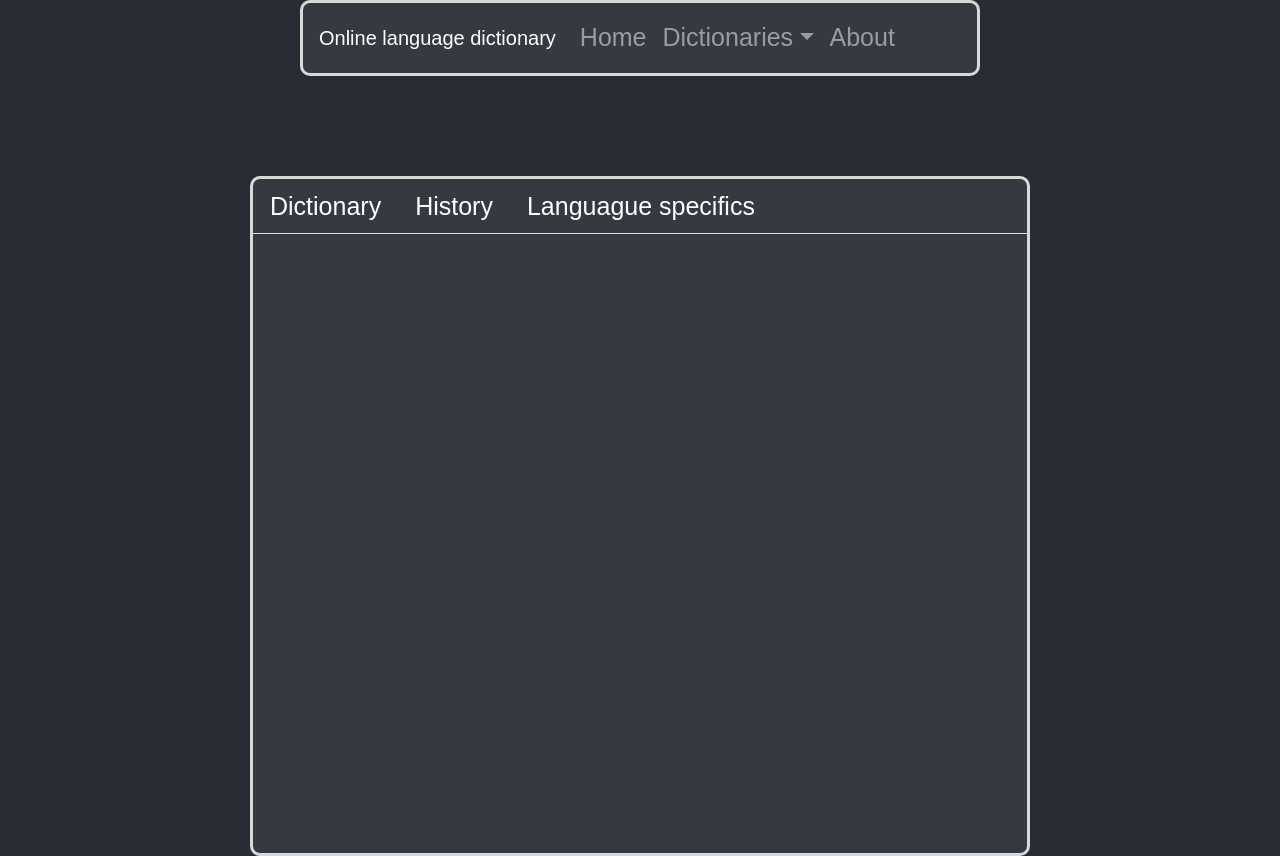
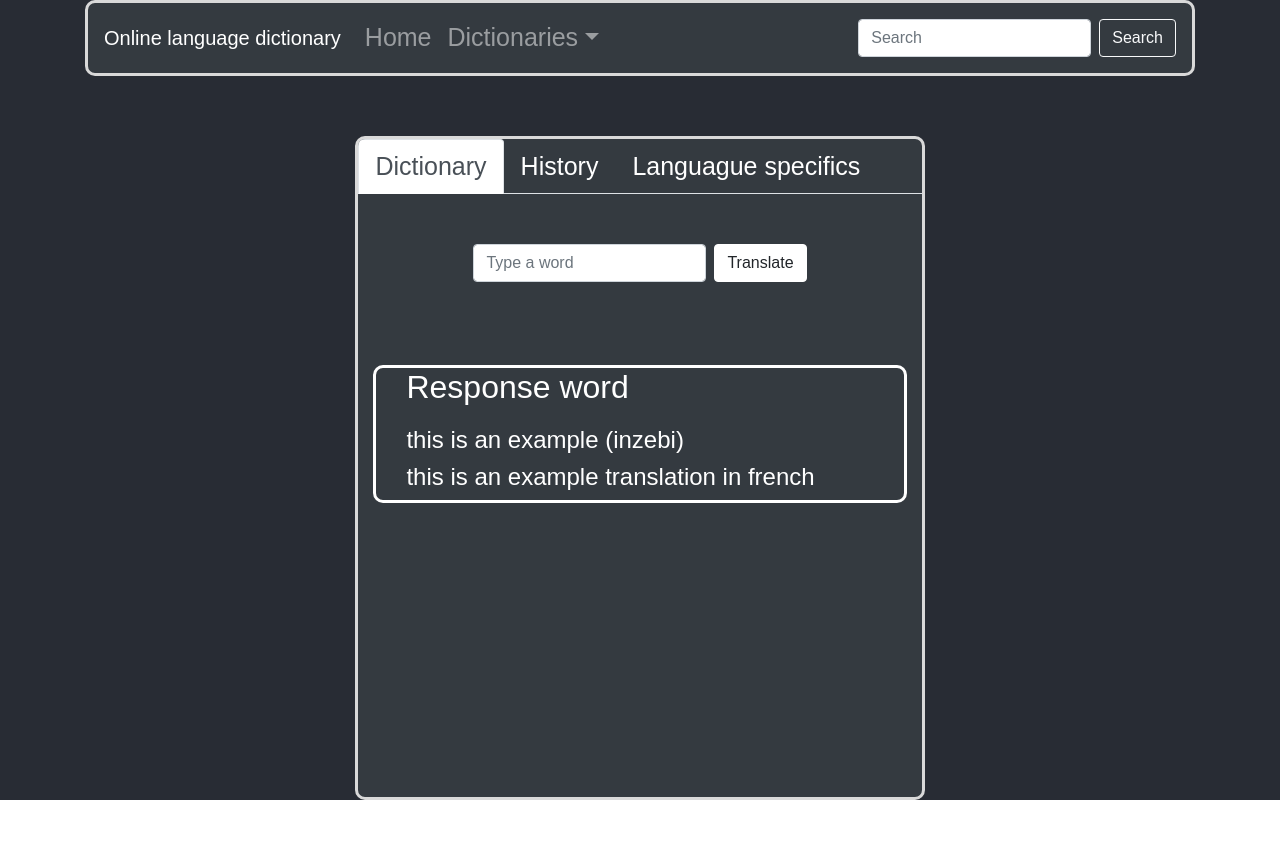
Before and after one commit to DanRobS/GabonLanguagesFrontEnd, a React (Create React App) app: page /Dictionaries/Nzebi in a window 1280 px wide. After the commit the page ends 800 px from the top, so only its background shows below. Built offline with nearby package versions, Linux system fonts and the light colour scheme.

Commit message:
Layout CSS update

```diff
--- a/src/App.css
+++ b/src/App.css
@@ -6,12 +6,22 @@
   justify-content: center;
   font-size: 50px;
   color: white;
-  overflow: auto;
+  display: flex;
+  flex-wrap: wrap;
+}
+
+#navbar-div {
+  flex-direction: column;
+}
+
+#center-div {
+  display: flex;
+  flex: 1;
+  width: inherit;
+  padding-top: 60px;
 }
 
 .Navbar {
-    margin-left: 300px;
-    margin-right: 300px;
   font-size: 25px;
   font-family: sans-serif;
   border-radius: 10px;
--- a/src/App.js
+++ b/src/App.js
@@ -4,7 +4,8 @@ import Home from './Components/Home'
 import About from './Components/About'
 import LanguageInfo from './Components/LanguageInfo'
 import React from 'react'
-import { Navbar, Nav, NavDropdown } from 'react-bootstrap'
+import { Navbar, Nav, NavDropdown, Form, FormControl,
+          Button } from 'react-bootstrap'
 import { Route, BrowserRouter as Router, Link,
           Switch } from 'react-router-dom'
 
@@ -15,10 +16,14 @@ class App extends React.Component {
       <div className="App">
 
         <Router>
+
+          <div id="navbar-div" className="container">
             <Navbar collapseOnSelect expand="lg" bg="dark"
                     variant="dark" className="Navbar">
               <Navbar.Brand className="Navbar-Brand"
                   href="/">Online language dictionary</Navbar.Brand>
+              <Navbar.Toggle aria-controls="basic-navbar-nav" />
+              <Navbar.Collapse id="basic-navbar-nav">
               <Nav className="mr-auto">
                 <Nav.Item>
                   <Nav.Link className="homeLink" href="/">Home</Nav.Link>
@@ -28,19 +33,25 @@ class App extends React.Component {
                   <NavDropdown.Item as={Link} to="/Dictionaries/Nzebi">Nzebi</NavDropdown.Item>
                   <NavDropdown.Item as={Link} to="/Dictionaries/Fang">Fang</NavDropdown.Item>
                 </NavDropdown>
-              <Nav.Item>
-                <Nav.Link className="homeLink" href="/about">About</Nav.Link>
-              </Nav.Item>
+
               </Nav>
+              <Form inline>
+                <FormControl type="text" placeholder="Search" className="mr-sm-2" />
+                <Button variant="outline-light">Search</Button>
+              </Form>
+              </Navbar.Collapse>
             </Navbar>
+          </div>
 
+          <div id="center-div" className="container">
             <Switch>
               <Route exact path='/' component={Home}></Route>
               <Route exact path='/Dictionaries/Nzebi' component={LanguageInfo}></Route>
               <Route exact path='/about' component={About}></Route>
             </Switch>
+          </div>
+        </Router>
 
-        </Router>
       </div>
     );
   }
--- a/src/Components/Home.js
+++ b/src/Components/Home.js
@@ -1,9 +1,10 @@
 import React from 'react'
+import '../Components_styles/Home.css'
 
 class Home extends React.Component {
   render() {
     return (
-      <div className='Main-div'>
+      <div id='Main-div' className="container">
         <h1>Home</h1>
       </div>
     )
--- a/src/Components/LanguageInfo.js
+++ b/src/Components/LanguageInfo.js
@@ -12,14 +12,15 @@ class LanguageInfo extends React.Component {
     return (
       <div className="Tabs">
         <Switch>
-          <Tabs defaultActiveKey="profile" id="uncontrolled-tab-example">
-            <Tab eventKey="dictionary" title="Dictionary">
+          <Tabs defaultActiveKey="Dictionary" id="uncontrolled-tab-example"
+            className="container">
+            <Tab eventKey="Dictionary" title="Dictionary">
               <Route exact path='/Dictionaries/Nzebi' component={Dictionary}></Route>
             </Tab>
-            <Tab eventKey="history" title="History">
+            <Tab eventKey="History" title="History">
               <Route exact path='/Dictionaries/Nzebi' component={History}></Route>
             </Tab>
-            <Tab eventKey="language specifics"
+            <Tab eventKey="Hanguage specifics"
                   title="Languague specifics">
               <Route exact path='/Dictionaries/Nzebi' component={LanguageSpecifics}></Route>
             </Tab>
--- a/src/Components/LanguagueInfoTabs/Dictionary.js
+++ b/src/Components/LanguagueInfoTabs/Dictionary.js
@@ -8,7 +8,7 @@ class Dictionary extends React.Component {
 
   render() {
     return (
-      <div className="Main_div" class="container">
+      <div id="Main_div" className="container">
         <div className="Form_div">
           <Form inline className="Input_form">
             <Form.Label htmlFor="inlineFormInputName2" srOnly>
@@ -24,10 +24,10 @@ class Dictionary extends React.Component {
             </Button>
           </Form>
         </div>
-        <div className="Response_div">
-          <h2 className="Response_word"> Response word </h2>
-          <h4 className="Response_example"> this is an example (inzebi) </h4>
-          <h4 className="Response_translation"> this is an example translation in french </h4>
+        <div id="Response_div">
+            <h2 className="Response_word"> Response word </h2>
+            <h4 className="Response_example"> this is an example (inzebi) </h4>
+            <h4 className="Response_translation"> this is an example translation in french </h4>
         </div>
       </div>
     )
--- a/src/Components/LanguagueInfoTabs/LanguageSpecifics.js
+++ b/src/Components/LanguagueInfoTabs/LanguageSpecifics.js
@@ -7,7 +7,7 @@ import '../../custom.scss'
 class LanguageSpecifics extends React.Component {
   render(){
     return (
-      <div className="Main_div" >
+      <div className="Main_div" className="container" >
         <Jumbotron className="Jumbotron_div" class="container">
           <h1 className="Section_title">Rule title</h1>
           <p className="Section_text">
--- a/src/Components_styles/Home.css
+++ b/src/Components_styles/Home.css
@@ -1,13 +1,10 @@
-.Main-div {
+#Main-div {
   overflow: auto;
-  margin-top: 100px;
-  margin-left: 250px;
-  margin-right: 250px;
   font-size: 25px;
   font-family: sans-serif;
   border-style: solid;
   border-radius: 10px;
   border-color: #d9d9d9;
-  height: 680px;
+  width: auto;
   background-color: #343a40;
 }
--- a/src/Components_styles/LanguageInfo.css
+++ b/src/Components_styles/LanguageInfo.css
@@ -1,13 +1,10 @@
 .Tabs {
   overflow: auto;
-  margin-top: 100px;
-  margin-left: 250px;
-  margin-right: 250px;
   font-size: 25px;
   font-family: sans-serif;
   border-style: solid;
   border-radius: 10px;
   border-color: #d9d9d9;
-  height: 680px;
+  height: auto;
   background-color: #343a40;
 }
--- a/src/Components_styles/LanguageInfoStyles/Dictionary.css
+++ b/src/Components_styles/LanguageInfoStyles/Dictionary.css
@@ -1,15 +1,11 @@
-.Main_div {
-  margin: 100px;
-  /*
-  border-style: solid;
-  border-color: #d9d9d9;
-  border-radius: 10px;
-  */
+#Main_div {
+
 }
 
 .Form_div {
   margin-left: 100px;
   margin-right: 100px;
+
   /*
   border-style: dashed;
   */
@@ -20,8 +16,11 @@
   margin-bottom: 50px;
 }
 
-  .Response_div {
-    margin: 100px;
+#Response_div {
+  margin-top: 75px;
+  margin-bottom: 75px;
+  padding-left: 20px;
+  padding-right: 20px;
   border-style: solid;
   border-radius: 10px;
 }
--- a/src/Components_styles/LanguageInfoStyles/History.css
+++ b/src/Components_styles/LanguageInfoStyles/History.css
@@ -1,11 +1,5 @@
 .Main_div {
-  margin: 100px;
 
-  /*
-  border-style: solid;
-  border-color: #d9d9d9;
-  border-radius: 10px;
-  */
 }
 
 .Section_type_text {
--- a/src/Components_styles/LanguageInfoStyles/LanguageSpecifics.css
+++ b/src/Components_styles/LanguageInfoStyles/LanguageSpecifics.css
@@ -1,6 +1,4 @@
 .Main_div {
-  margin-top: 10px;
-  height: 700px;
   /*
   border-style: ridge;
   border-color: #d9d9d9;
@@ -9,7 +7,7 @@
 }
 
 .Jumbotron_div {
-    margin-top: 5px;
+  margin-top: 10px;
   margin-left: 10px;
   margin-right: 10px;
   /*
```
Lines whose indentation alone changed are shown as unchanged.
